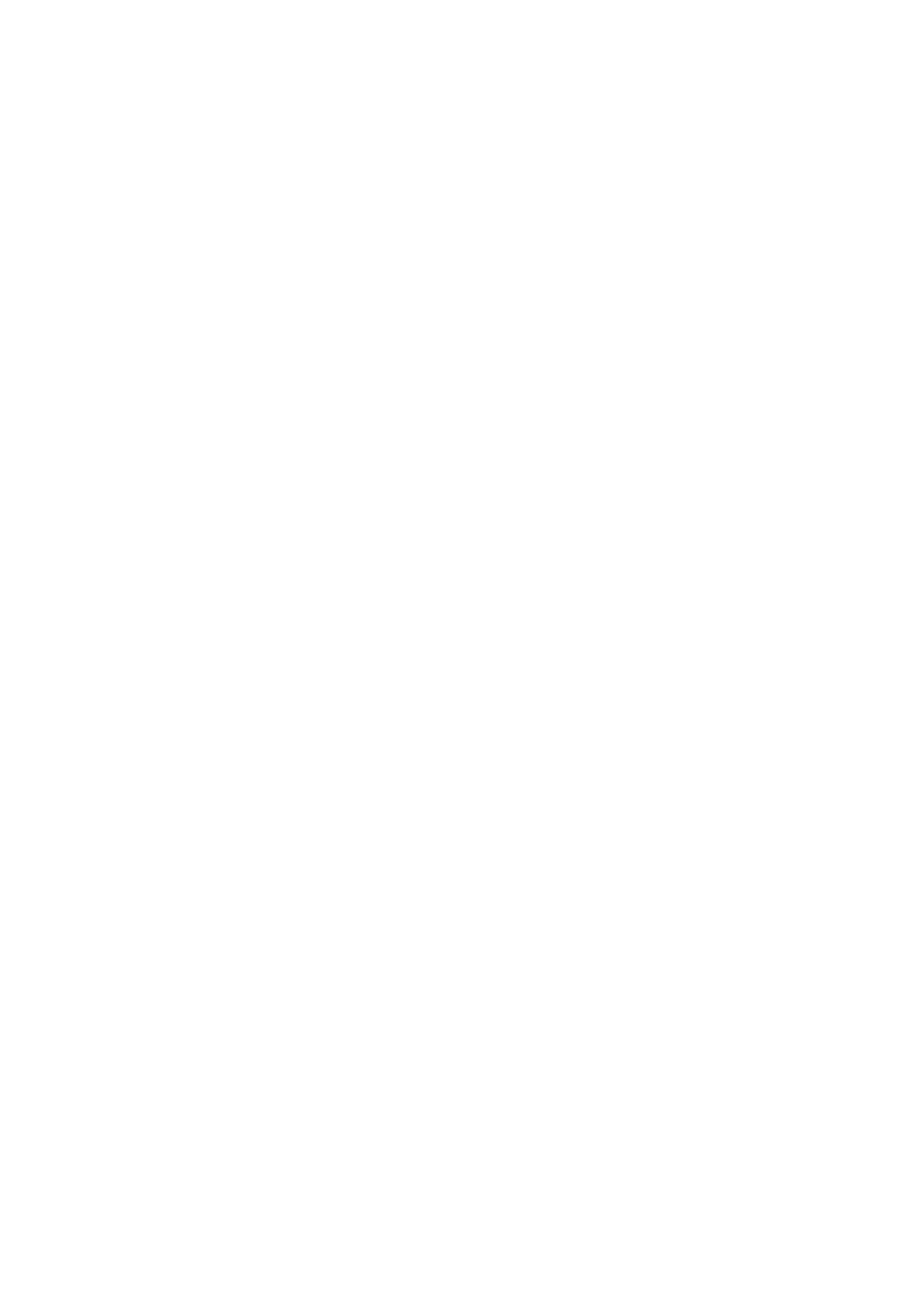
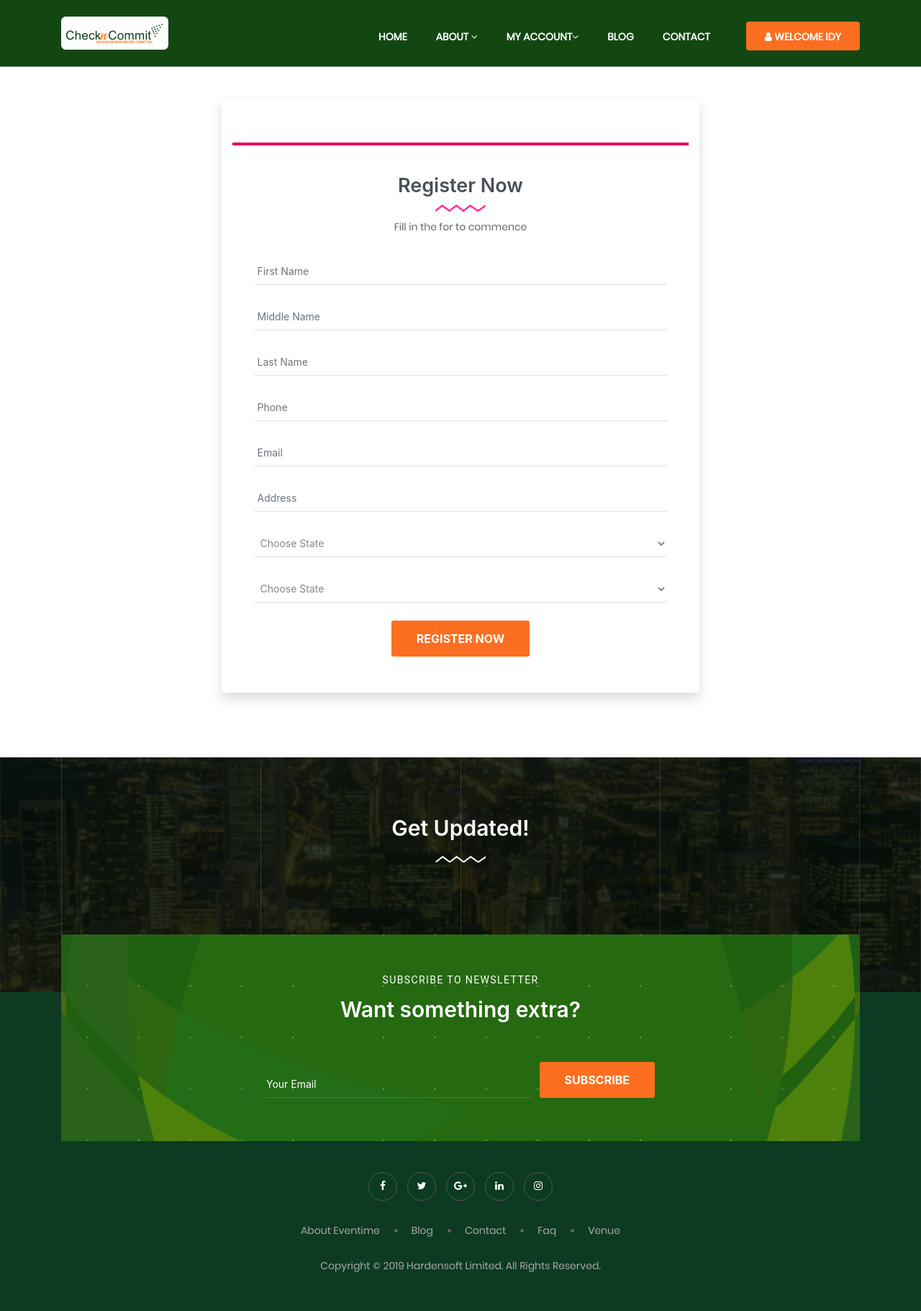
Before and after one commit to idongataide/checkncommit, a PHP site: page /registeration.php in a window 1280 px wide. Before the commit the page is empty. Shown: the whole page at 72% size. Before the commit the page ends 800 px from the top, so only its background shows below. Run offline with PHP 8.4, Linux system fonts and the light colour scheme; some libraries are stand-ins or nearby versions.

Commit message:
registeration page

```diff
--- a/css/style.css
+++ b/css/style.css
@@ -507,9 +507,73 @@
 
 /* ADMIN LOGIN ENDS */
 
+/* user registeration */
+
+.hero-form-content {
+  margin-top: 50px;
+  background: #fff;
+  padding: 40px 30px;
+  text-align: center;
+  border-top: 4px solid #e7015e; }
+  .hero-form-content h2 {
+    font-size: 27px;
+    font-weight: 600;
+    position: relative;
+    margin-bottom: 10px;
+    padding-bottom: 20px; }
+    .hero-form-content h2:before {
+      position: absolute;
+      left: 0;
+      bottom: 0;
+      right: 0;
+      margin: auto;
+      display: block;
+      text-align: center;
+      background: url(images/shap/title-red.png) no-repeat center center;
+      max-width: 70px;
+      height: 10px;
+      content: ''; }
+  .hero-form-content p {
+    margin-bottom: 30px; }
+
+.hero-form .form-control {
+  border: none;
+  border-bottom: 1px solid #e1e1e1;
+  border-radius: 0;
+  margin-bottom: 25px;
+  font-size: 14px;
+  padding-left: 5px; }
+  .hero-form .form-control:focus {
+    -webkit-box-shadow: none !important;
+    box-shadow: none !important;
+    outline: none; }
+
+.hero-form .btn {
+  display: block;
+  width: 100%; }
+
+.hero-form select {
+  width: 100%;
+  border: none;
+  border-bottom: 1px solid #e1e1e1;
+  font-size: 14px;
+  padding: 6px 0px;
+  color: #888888;
+  line-height: 27px;
+  margin-bottom: 40px; }
+  .hero-form select option {
+    border: none;
+    line-height: 28px;
+    padding: 10px 0; }
+
+    /* users registeration ends */
+
+
 /* USER LOGIN ENDS */
 /*//////////////////////////////////////////////////////////////////
 [ login ]*/
+
+
 
 .ucontainer-login100 {
   width: 100%;
@@ -1650,6 +1714,7 @@
   left: 0;
   border-bottom: 1px solid #ffffff65;
   top: 0;
+  background: #134712;
   z-index: 2;
   height: auto; }
   .header.header-transparent .navbar-brand {
@@ -3662,6 +3727,7 @@
     padding: 12px;
     font-size: 18px;
     margin: 0;
+    color: #000000;
 }
 
 .top-business > span {
--- a/index.php
+++ b/index.php
@@ -11,8 +11,8 @@
 <div class="row d-md-flex no-gutters slider-text align-items-center justify-content-center">
 <div class="col-md-10 d-flex align-items-center ftco-animate">
 <div class="text text-center pt-5 mt-5">
-<p class="mb-4">Find Job, Employment, and Career Opportunities</p>
-<h1 class="mb-5 wow fadeInUp" data-wow-duration="1.5s" data-wow-delay="600ms">The Eassiest Way to Get Your New Job</h1>
+<p class="mb-4">Our Reviews tells you the truth</p>
+<h1 class="mb-5 wow fadeInUp" data-wow-duration="1.5s" data-wow-delay="600ms">Don't Buy Based on Lies</h1>
 <div class="ftco-counter ftco-no-pt ftco-no-pb">
 <div class="row">
 <div class="col-md-6 d-flex justify-content-center counter-wrap ftco-animate">
--- a/registeration.php
+++ b/registeration.php
@@ -0,0 +1,55 @@
+<?php include 'control.php'?>
+<?php include 'header.php'?>
+
+   <!-- banner start-->
+    <section class="hero-speakers">
+            <div class="container mt-5">
+               <div class="row">
+                  <div class="col-lg-7 mx-auto shadow">
+                     <div class="hero-form-content">
+                        <h2>Register Now</h2>
+                        <p>
+                           Fill in the for to commence
+                        </p>
+                        <form action="#" method="POST" class="hero-form">
+                           <input class="form-control form-control-name" placeholder="First Name" name="name" id="f-name"
+                              type="text" required="">
+                              <input class="form-control form-control-name" placeholder="Middle Name" name="name" id="f-name"
+                              type="text" required="">
+                              <input class="form-control form-control-name" placeholder="Last Name" name="name" id="f-name"
+                              type="text" required="">
+                           <input class="form-control form-control-phone" placeholder="Phone" name="phone" id="f-phone"
+                              type="number">
+                           <input class="form-control form-control-email" placeholder="Email" name="email" id="f-email"
+                              type="email" required="">
+                              <input class="form-control form-control-name" placeholder="Address" name="name" id="f-name"
+                              type="text" required="">
+                              <select class="form-control" name="state">
+                                 <option disabled> Choose State</option>
+                                 <option> Choose State</option>
+                             </select>
+                             <select class="form-control" name="state">
+                                 <option disabled> Choose LGAe</option>
+                                 <option> Choose State</option>
+                             </select>
+
+                           <button class="btns" type="submit"> Register Now</button>
+
+                        </form><!-- form end-->
+                     </div><!-- hero content end-->
+                  </div><!-- col end-->
+               </div><!-- row end-->
+            </div>
+            <!-- Container end -->
+         </div>
+      </section>
+      <?php include 'footer.php'?>
+
+      <!-- banner end-->
+
+      <style>
+
+
+
+
+      <style>
```
Also changed, not shown: images/hero_area/banner7.jpg (added).
